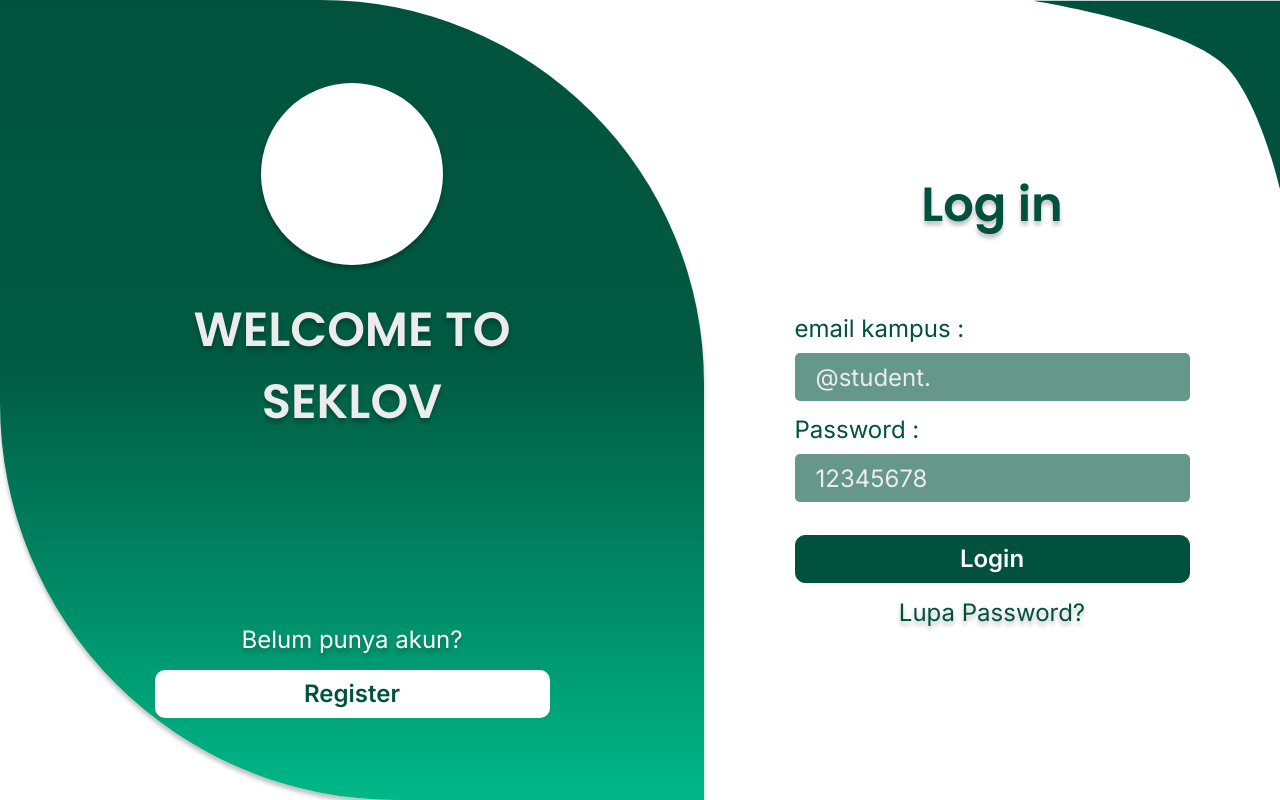
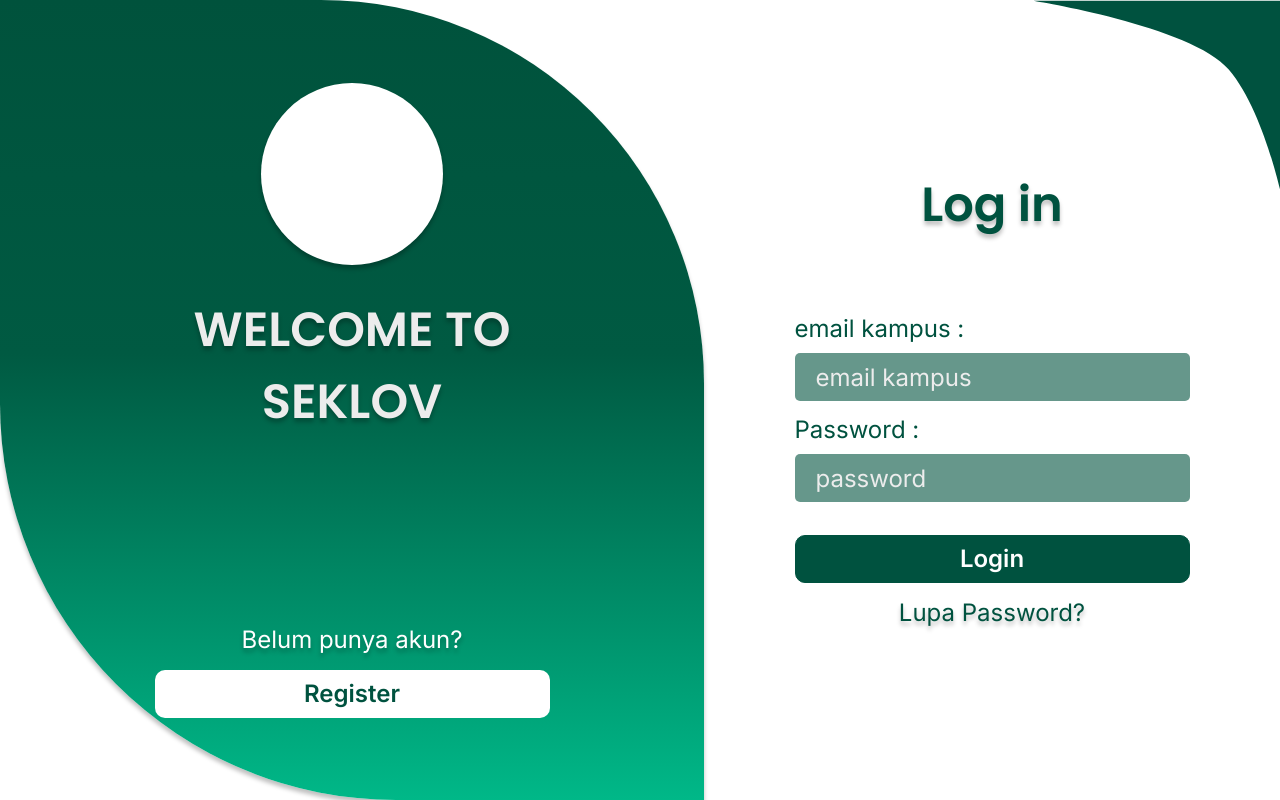
Before and after one commit to Althafrizkys/website-preloved, a Laravel app: page /login in a window 1280 px wide. Run offline with Laravel 12, Linux system fonts and the light colour scheme; style sheets or scripts are compiled from the project's sources; parts of the project's set-up code (start-up, migrations or seed data) failed here and were passed over.

Commit message:
fix(auth): ganti placeholder form login

```diff
--- a/resources/views/auth/login.blade.php
+++ b/resources/views/auth/login.blade.php
@@ -56,7 +56,7 @@
 
                         <div>
                             <label for="email" class="block text-[24px] text-[#00523f]">email kampus :</label>
-                            <input id="email" name="email" type="email" value="{{ old('email') }}" placeholder="@student." autocomplete="email"
+                            <input id="email" name="email" type="email" value="{{ old('email') }}" placeholder="email kampus" autocomplete="email"
                                 class="mt-[6px] block h-[48px] w-full rounded-[5px] bg-[rgba(0,82,63,0.6)] px-[21px] text-[24px] text-white placeholder:text-[#ececec]">
                             @error('email')
                                 <p class="mt-1 text-[16px] text-red-600">{{ $message }}</p>
@@ -65,7 +65,7 @@
 
                         <div class="mt-[11px]">
                             <label for="password" class="block text-[24px] text-[#00523f]">Password :</label>
-                            <input id="password" name="password" type="password" placeholder="12345678" autocomplete="current-password"
+                            <input id="password" name="password" type="password" placeholder="password" autocomplete="current-password"
                                 class="mt-[6px] block h-[48px] w-full rounded-[5px] bg-[rgba(0,82,63,0.6)] px-[21px] text-[24px] text-white placeholder:text-[#ececec]">
                             @error('password')
                                 <p class="mt-1 text-[16px] text-red-600">{{ $message }}</p>
```
